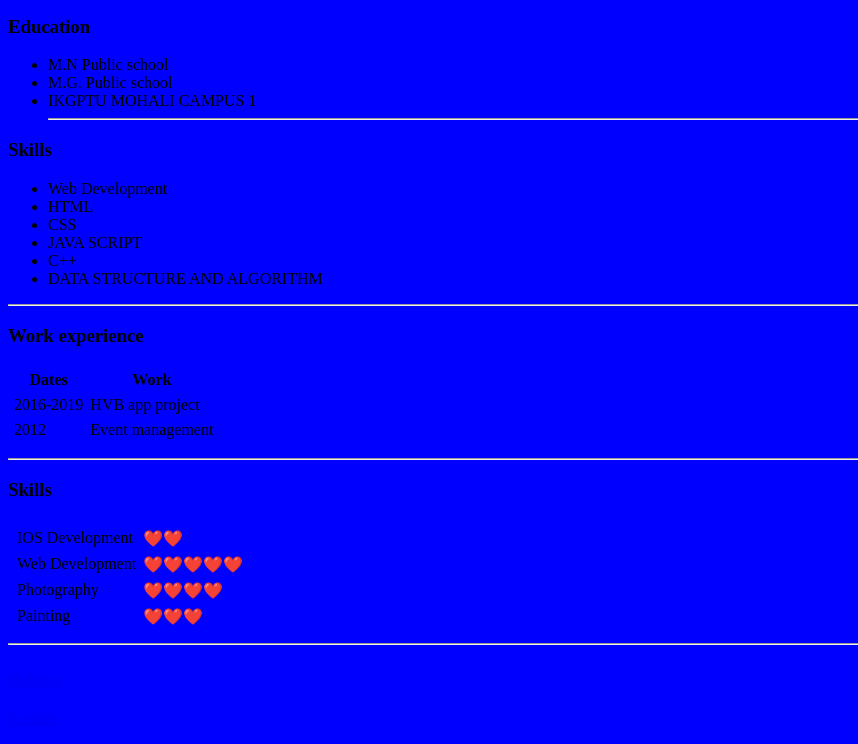
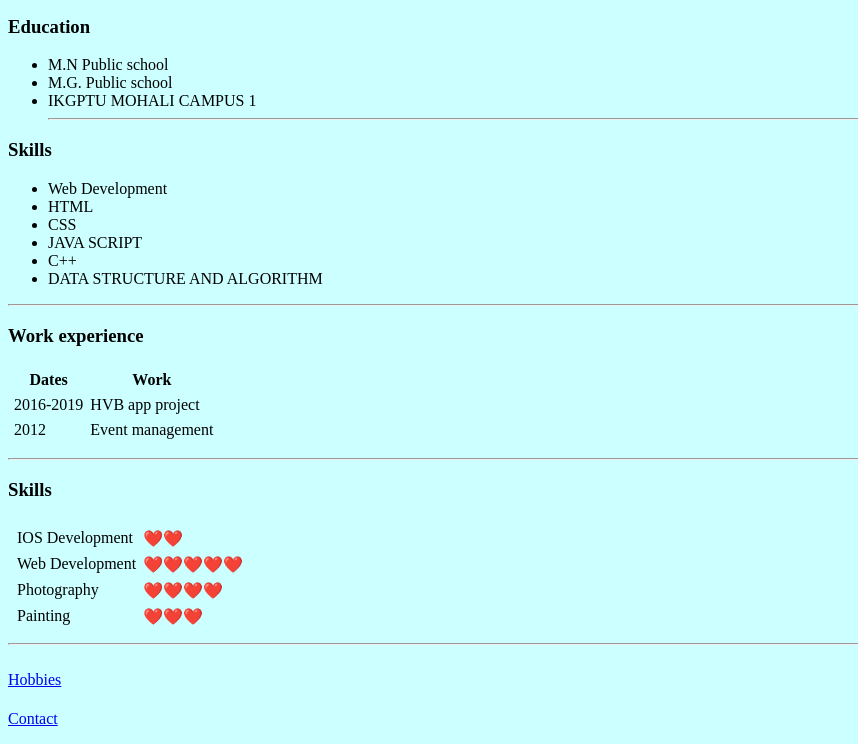
Before and after one commit to harivanshx/cv, a plain HTML site: page index.html in a window 1280 px wide. Shown: the part 357-1101 px from the top of the page, without its empty margins (0-858 px from the left). Drawn offline with Linux system fonts and the light colour scheme.

Commit message:
Update index.html

```diff
--- a/index.html
+++ b/index.html
@@ -5,7 +5,7 @@
     <title>✨Harivansh Personal site</title>
 </head>
 
-<body style="background-color: blue">
+<body style="background-color: #ccffff">
     <table cellspacing=20>
         <tr>
             <td>
```
